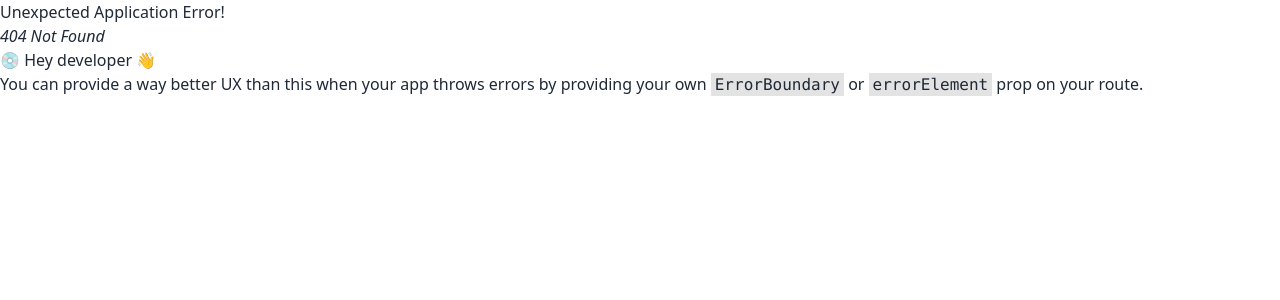
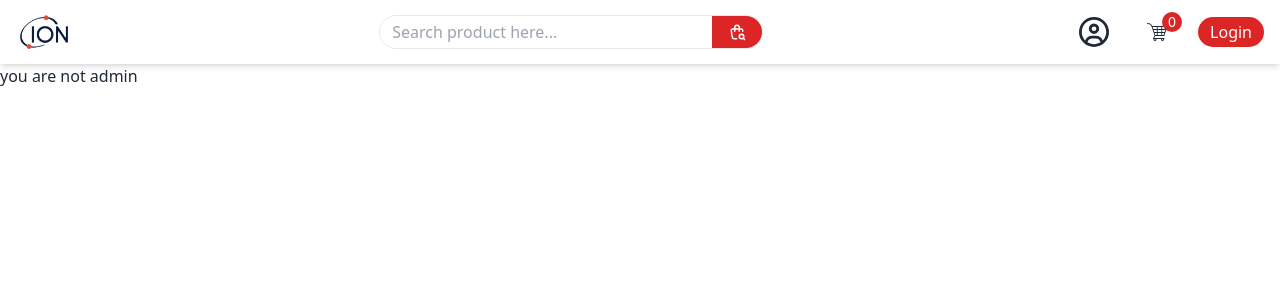
Before and after one commit to Ezat1985/MERN_Ecommerce_Website, a React (Vite) app in the folder Frontend/my frontend/: page /admin-panel in a window 1280 px wide. Before the commit this address had no page. Shown: the top 300 px of the page. Built offline with nearby package versions, Linux system fonts and the light colour scheme.

Commit message:
adminpanel

```diff
--- a/Frontend/my frontend/src/App.jsx
+++ b/Frontend/my frontend/src/App.jsx
@@ -11,7 +11,7 @@ import MainLayout from "./layouts/MainLayouts.jsx";
 import LoginForm from "./components/LoginForm.jsx";
 import ForgotPassowrd from "./components/ForgotPassword.jsx";
 import RegisterForm from "./components/RegisterForm.jsx";
-// import AdminPanel from "./pages/AdminPanel.jsx";
+import AdminPanel from "./pages/AdminPanel.jsx";
 
 function App() {
   const router = createBrowserRouter(
@@ -20,7 +20,7 @@ function App() {
         <Route path="/" element={<Home />} />
         <Route path="/login" element={<LoginForm />} />
         <Route path="/register" element={<RegisterForm />} />
-        {/* <Route path="/admin-panel" element={<AdminPanel />} /> */}
+        <Route path="/admin-panel" element={<AdminPanel />} />
         <Route path="/forgot-password" element={<ForgotPassowrd />} />
       </Route>
     )
--- a/Frontend/my frontend/src/components/LoginForm.jsx
+++ b/Frontend/my frontend/src/components/LoginForm.jsx
@@ -4,6 +4,8 @@ import { Link, useNavigate } from "react-router-dom";
 import { FaEye } from "react-icons/fa";
 import { FaEyeSlash } from "react-icons/fa";
 import { useAuth } from "../context/AuthProvider.jsx";
+import { toast } from "react-hot-toast";
+import axios from "axios";
 
 function LoginForm() {
   const [showPassword, setShowPassword] = useState(false);
--- a/Frontend/my frontend/src/components/RegisterForm.jsx
+++ b/Frontend/my frontend/src/components/RegisterForm.jsx
@@ -26,7 +26,7 @@ function RegisterForm() {
     e.preventDefault();
     try {
       const response = await axios.post(
-        `http://localhost:3001/auth/register`,
+        `${import.meta.env.VITE_API_URL}/auth/register`,
         formData,
         { withCredentials: true }
       );
--- a/Frontend/my frontend/src/pages/AdminPanel.jsx
+++ b/Frontend/my frontend/src/pages/AdminPanel.jsx
@@ -0,0 +1,12 @@
+import { useAuth } from "../context/AuthProvider";
+
+const AdminPanel = () => {
+  const { userData } = useAuth();
+  return (
+    <div>
+      {userData.admin ? <p>welcome admin</p> : <p>you are not admin</p>}
+    </div>
+  );
+};
+
+export default AdminPanel;
```
Also changed, not shown: 2 other files (tests, documents, lock files or other folders).
